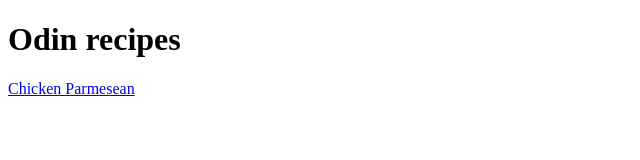
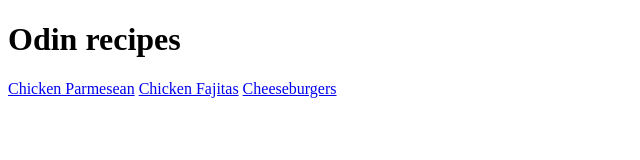
Before and after one commit to jch1013/odin-recipes, a plain HTML site: page index.html in a window 1280 px wide. Shown: the whole page, without its empty margins (0-640 px from the left). Drawn offline with Linux system fonts and the light colour scheme.

Commit message:
Update index.html with new pages

```diff
--- a/index.html
+++ b/index.html
@@ -7,5 +7,7 @@
 <body>
     <h1>Odin recipes</h1>
     <a href="/odin-recipes/recipes/chicken-parmesean.html">Chicken Parmesean</a>
+    <a href="/odin-recipes/recipes/fajitas.html">Chicken Fajitas</a>
+    <a href="/odin-recipes/recipes/hamburger.html">Cheeseburgers</a>
 </body>
 </html>
```
